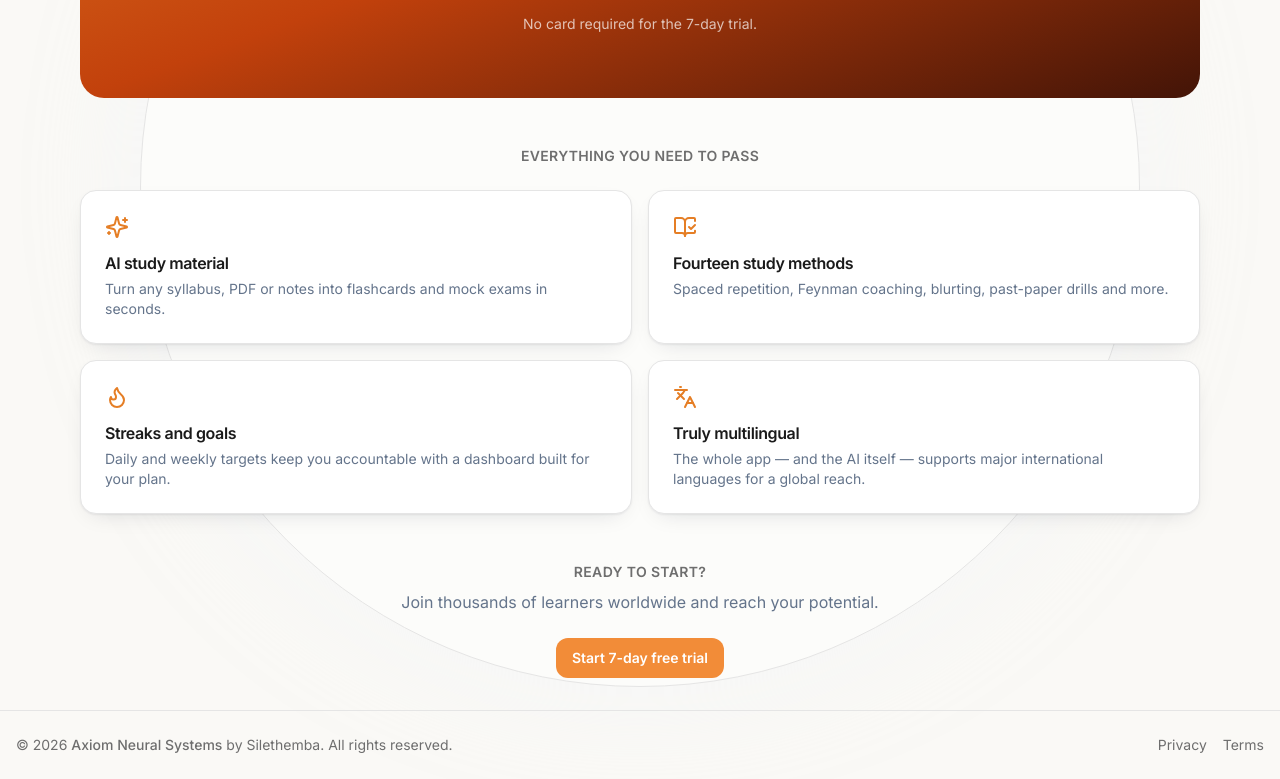
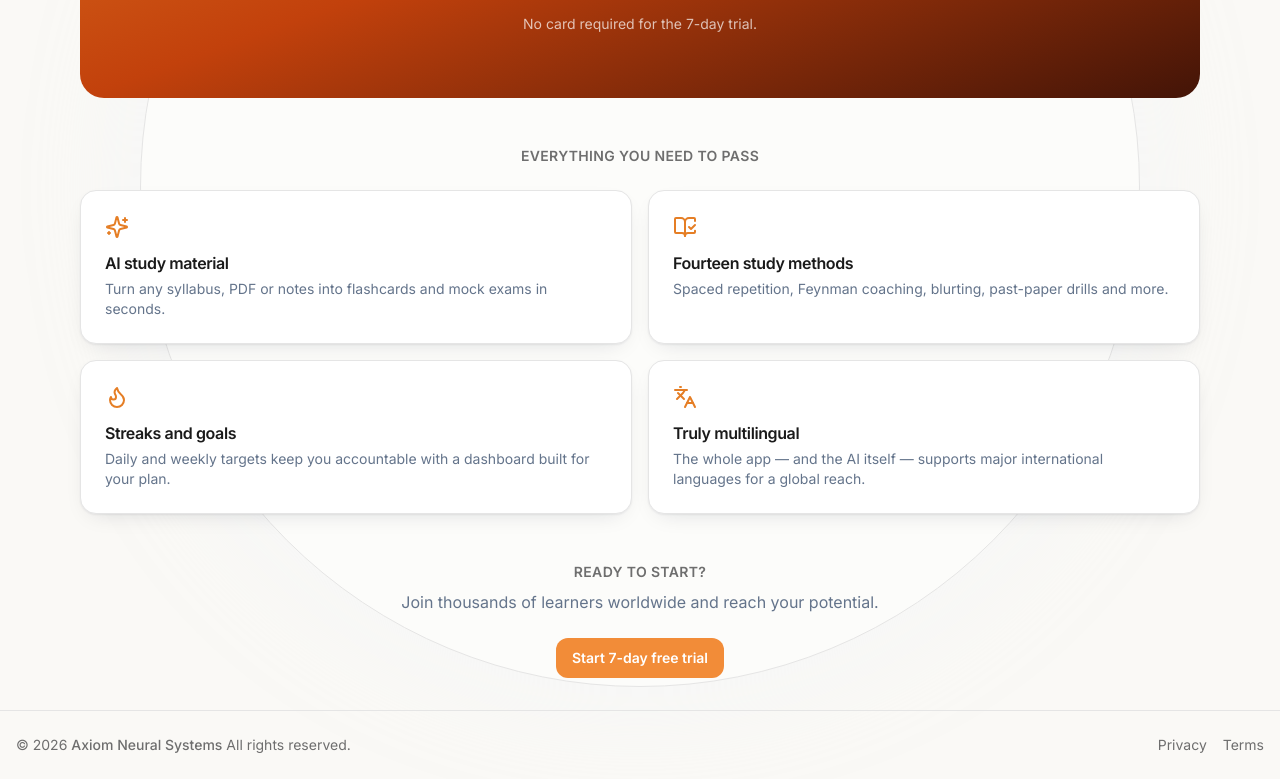
Before and after one commit to purple0015/examcoach, a Next.js app: page / in a window 1280 px wide. Shown: the part 405-1184 px from the top of the page. Built offline with nearby package versions, Linux system fonts and the light colour scheme; no server answers.

Commit message:
Remove 'by Silethemba' from legal footer

```diff
--- a/src/components/shared/LegalFooter.tsx
+++ b/src/components/shared/LegalFooter.tsx
@@ -19,7 +19,7 @@ export function LegalFooter() {
           >
             Axiom Neural Systems
           </a>{" "}
-          by Silethemba. {t.footer.rights}
+          {t.footer.rights}
         </p>
         <div className="flex items-center gap-4">
           <Link href="/privacy" className="hover:text-primary-600 dark:hover:text-primary-400">
```
